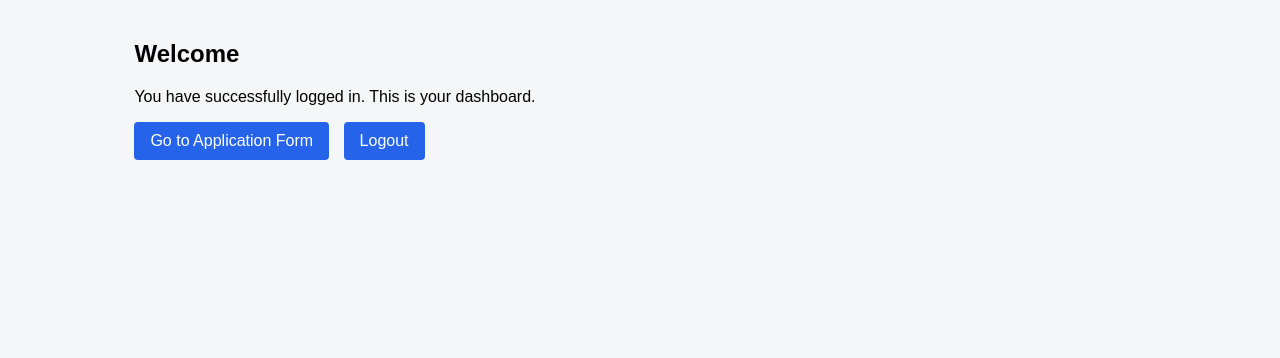
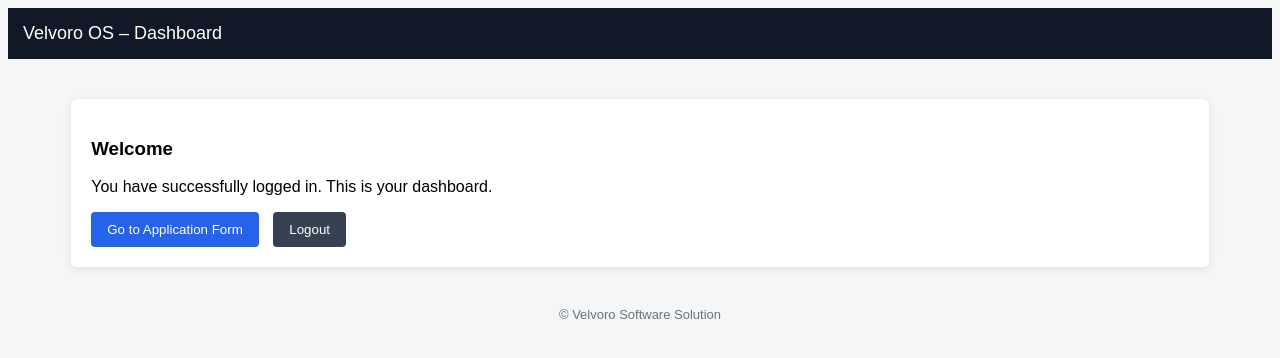
Before and after one commit to ovelvoro-stack/velvoro_os, a Python web app: template templates/dashboard.html in a window 1280 px wide. Shown: the top 358 px of the page. Run offline with Jinja, Linux system fonts and the light colour scheme; the template is opened without the code that fills it, so the values that code supplies are empty.

Commit message:
Update dashboard.html

```diff
--- a/templates/dashboard.html
+++ b/templates/dashboard.html
@@ -9,35 +9,66 @@
             background: #f4f6f8;
         }
         .container {
-            width: 80%;
+            width: 90%;
             margin: 40px auto;
         }
-        .actions a {
-            display: inline-block;
+        .header {
+            background: #111827;
+            color: #ffffff;
+            padding: 15px;
+            font-size: 18px;
+        }
+        .card {
+            background: #ffffff;
+            padding: 20px;
+            margin-top: 20px;
+            border-radius: 6px;
+            box-shadow: 0 2px 8px rgba(0,0,0,0.1);
+        }
+        .actions button {
+            padding: 10px 16px;
             margin-right: 10px;
-            padding: 10px 16px;
+            border: none;
+            border-radius: 4px;
+            cursor: pointer;
+            color: #ffffff;
+        }
+        .primary {
             background: #2563eb;
-            color: #fff;
-            text-decoration: none;
-            border-radius: 4px;
         }
-        .logout {
+        .secondary {
             background: #374151;
+        }
+        footer {
+            margin-top: 40px;
+            text-align: center;
+            color: #6b7280;
+            font-size: 13px;
         }
     </style>
 </head>
 <body>
-    <div class="container">
-        <h2>Welcome</h2>
+
+<div class="header">Velvoro OS – Dashboard</div>
+
+<div class="container">
+    <div class="card">
+        <h3>Welcome</h3>
         <p>You have successfully logged in. This is your dashboard.</p>
 
         <div class="actions">
-            <!-- ONLY VALID ROUTE -->
-            <a href="/application">Go to Application Form</a>
+            <button class="primary" onclick="window.location.href='/application'">
+                Go to Application Form
+            </button>
 
-            <!-- OPTIONAL -->
-            <a href="/logout" class="logout">Logout</a>
+            <button class="secondary" onclick="window.location.href='/logout'">
+                Logout
+            </button>
         </div>
     </div>
+</div>
+
+<footer>© Velvoro Software Solution</footer>
+
 </body>
 </html>
```
